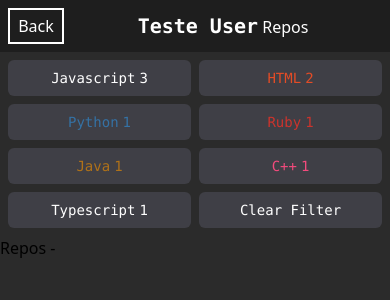
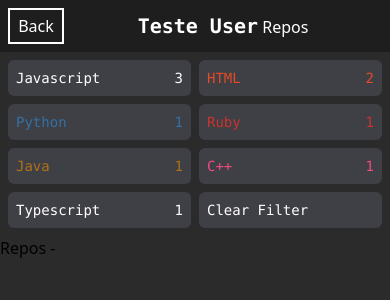
Before and after one commit to gabrielssconceicao/Github-Api, a Vue app: page /repos in a window 390 px wide. Shown: the top 300 px of the page. Built offline with nearby package versions, Linux system fonts and the light colour scheme.

Commit message:
style change

```diff
--- a/src/components/ReposFilterComponent.vue
+++ b/src/components/ReposFilterComponent.vue
@@ -33,7 +33,7 @@ const isSelected = (value: string) => {
 </template>
 <style scoped>
 button {
-  @apply font-mono text-sm p-2 rounded-md flex flex-row items-center justify-center gap-1 bg-zinc-700 transition-colors md:flex-1 md:flex md:justify-between;
+  @apply font-mono text-sm p-2 rounded-md flex flex-row items-center justify-center gap-1 bg-zinc-700 transition-colors flex-1 flex justify-between;
 }
 
 button:hover,
```
